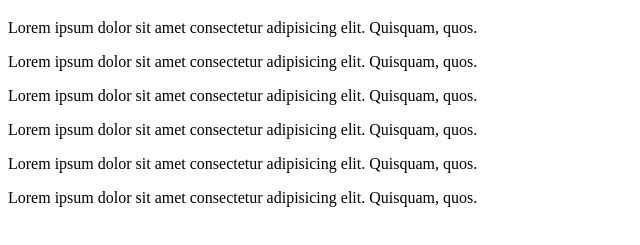
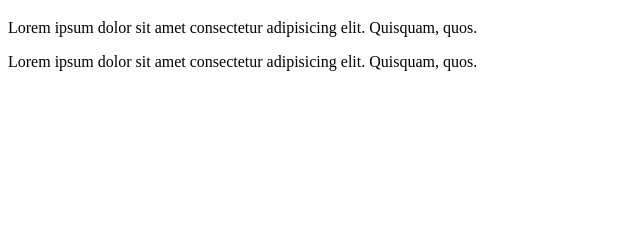
Before and after one commit to Ijipop/e25-ds-test, a plain HTML site: page index.html in a window 1280 px wide. Shown: the part 61-306 px from the top of the page, without its empty margins (0-640 px from the left). Drawn offline with Linux system fonts and the light colour scheme.

Commit message:
First commit

```diff
--- a/index.html
+++ b/index.html
@@ -9,10 +9,6 @@
     <h1>GitHub</h1>
     <p>Lorem ipsum dolor sit amet consectetur adipisicing elit. Quisquam, quos.</p>
     <p>Lorem ipsum dolor sit amet consectetur adipisicing elit. Quisquam, quos.</p>
-    <p>Lorem ipsum dolor sit amet consectetur adipisicing elit. Quisquam, quos.</p>
-    <p>Lorem ipsum dolor sit amet consectetur adipisicing elit. Quisquam, quos.</p>
-    <p>Lorem ipsum dolor sit amet consectetur adipisicing elit. Quisquam, quos.</p>
-    <p>Lorem ipsum dolor sit amet consectetur adipisicing elit. Quisquam, quos.</p>
 
 </body>
 </html>
```
Also changed, not shown: README.md (added).
